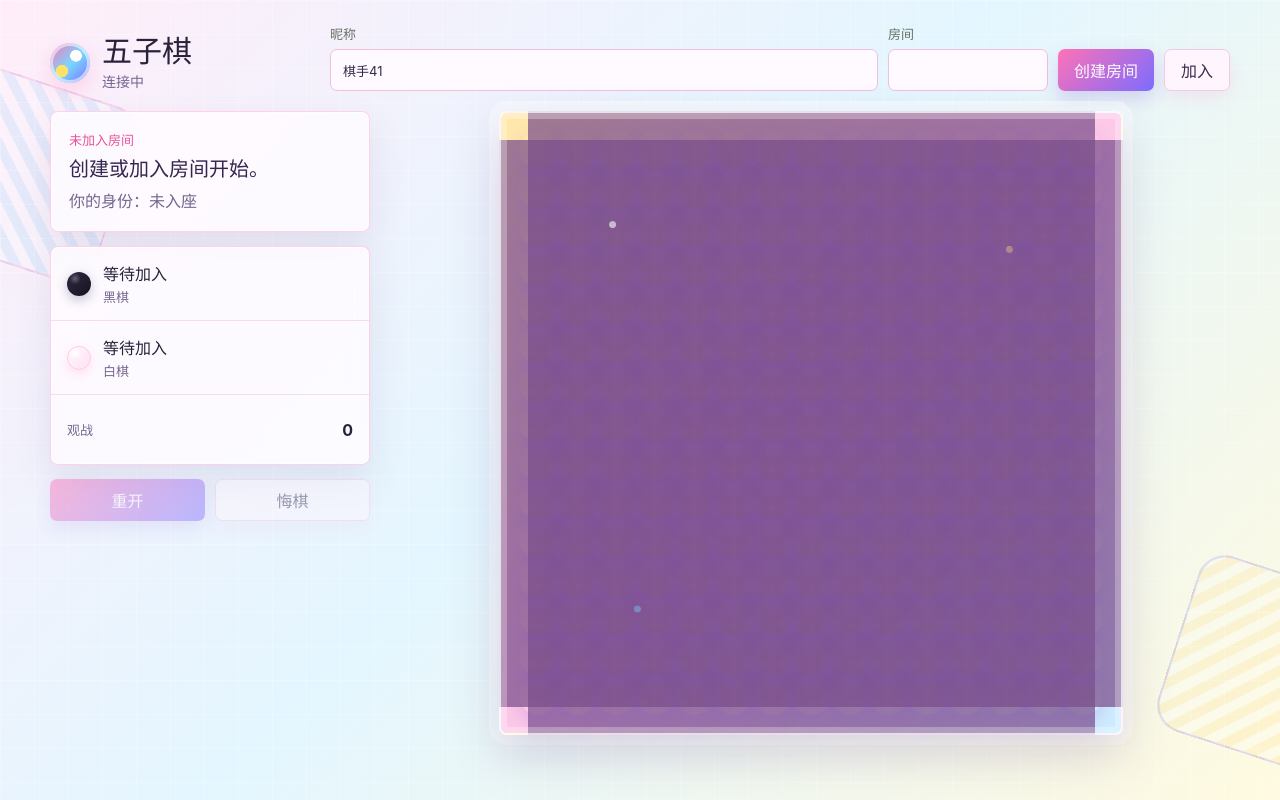
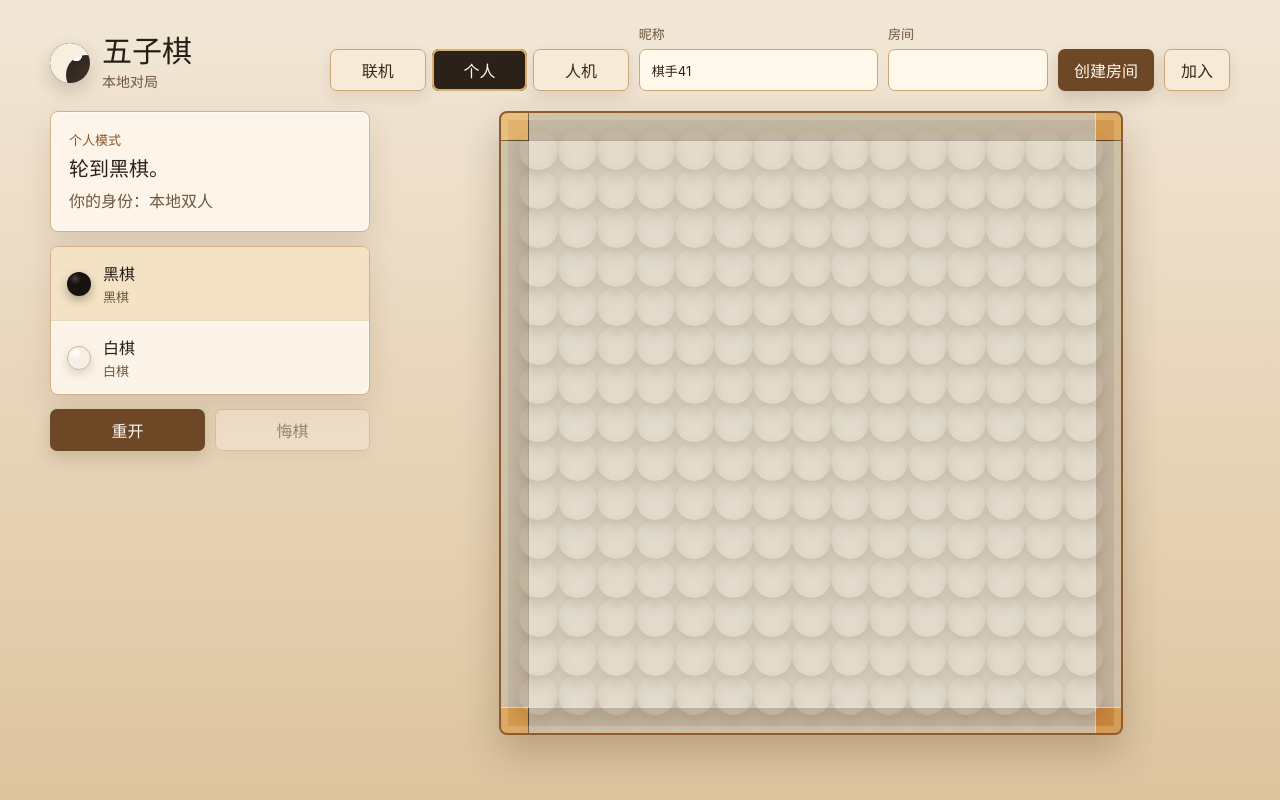
Before and after one commit to 1246023655/-, a React (Vite) app: page / in a window 1280 px wide. Built offline with nearby package versions, Linux system fonts and the light colour scheme; no server answers.

Commit message:
Add local and simple AI modes

```diff
--- a/src/App.tsx
+++ b/src/App.tsx
@@ -1,10 +1,32 @@
 import { useEffect, useMemo, useState } from "react";
 import { io } from "socket.io-client";
+import {
+  createEmptyBoard,
+  findWinningLine,
+  isBoardFull,
+  nextTurn
+} from "./shared/gameRules";
 import { BOARD_SIZE, type Ack, type Position, type RoomState, type Stone } from "./shared/types";
 
 const socket = io();
 const CLIENT_ID_KEY = "gomoku.clientId";
 const PLAYER_NAME_KEY = "gomoku.playerName";
+type GameMode = "online" | "local" | "ai";
+
+type LocalMove = Position & {
+  color: Stone;
+  moveNumber: number;
+};
+
+type LocalGame = {
+  board: ReturnType<typeof createEmptyBoard>;
+  turn: Stone;
+  winner: Stone | null;
+  winningLine: Position[];
+  moveHistory: LocalMove[];
+  status: "playing" | "won" | "draw";
+  message: string;
+};
 
 function getClientId(): string {
   const existing = localStorage.getItem(CLIENT_ID_KEY);
@@ -22,34 +44,82 @@ function getInitialName(): string {
   return localStorage.getItem(PLAYER_NAME_KEY) || `棋手${Math.floor(Math.random() * 90 + 10)}`;
 }
 
+function createLocalGame(mode: GameMode): LocalGame {
+  return {
+    board: createEmptyBoard(),
+    turn: "black",
+    winner: null,
+    winningLine: [],
+    moveHistory: [],
+    status: "playing",
+    message: mode === "ai" ? "你执黑棋，先手。" : "轮到黑棋。"
+  };
+}
+
 export default function App() {
   const [clientId] = useState(getClientId);
   const [playerName, setPlayerName] = useState(getInitialName);
   const [roomInput, setRoomInput] = useState(() => getRoomFromUrl());
   const [state, setState] = useState<RoomState | null>(null);
+  const [mode, setMode] = useState<GameMode>(() => (getRoomFromUrl() ? "online" : "local"));
+  const [localGame, setLocalGame] = useState<LocalGame>(() => createLocalGame(getRoomFromUrl() ? "online" : "local"));
   const [notice, setNotice] = useState("");
   const [connected, setConnected] = useState(socket.connected);
   const [copied, setCopied] = useState(false);
 
+  const isOnlineMode = mode === "online";
   const myPlayer = state?.players.find((player) => player.clientId === clientId) ?? null;
   const opponent = state?.players.find((player) => player.clientId !== clientId) ?? null;
   const roleLabel = myPlayer
     ? `${stoneLabel(myPlayer.color)}玩家`
-    : state
+    : state && isOnlineMode
       ? "观战"
-      : "未入座";
-  const canMove = Boolean(myPlayer && state?.status === "playing" && state.turn === myPlayer.color);
+      : mode === "ai"
+        ? "你执黑棋"
+        : "本地双人";
+  const canMove = isOnlineMode
+    ? Boolean(myPlayer && state?.status === "playing" && state.turn === myPlayer.color)
+    : localGame.status === "playing" && (mode === "local" || localGame.turn === "black");
   const shareUrl = state
     ? `${window.location.origin}${window.location.pathname}?room=${state.roomId}`
     : "";
+  const board = isOnlineMode ? state?.board ?? createEmptyBoard() : localGame.board;
+  const currentMessage = isOnlineMode
+    ? state?.message ?? "创建或加入房间开始。"
+    : localGame.message;
+  const currentStatusLabel = isOnlineMode
+    ? state?.roomId
+      ? `房间 ${state.roomId}`
+      : "联机房间"
+    : mode === "ai"
+      ? "人机模式 · 简单"
+      : "个人模式";
   const winningSet = useMemo(() => {
-    return new Set(state?.winningLine.map((item) => `${item.row}-${item.col}`) ?? []);
-  }, [state?.winningLine]);
-  const lastMove = state?.moveHistory.at(-1);
+    const winningLine = isOnlineMode ? state?.winningLine : localGame.winningLine;
+
+    return new Set(winningLine?.map((item) => `${item.row}-${item.col}`) ?? []);
+  }, [isOnlineMode, localGame.winningLine, state?.winningLine]);
+  const lastMove = isOnlineMode ? state?.moveHistory.at(-1) : localGame.moveHistory.at(-1);
 
   useEffect(() => {
     localStorage.setItem(PLAYER_NAME_KEY, playerName);
   }, [playerName]);
+
+  useEffect(() => {
+    if (mode !== "ai" || localGame.status !== "playing" || localGame.turn !== "white") {
+      return;
+    }
+
+    const timer = window.setTimeout(() => {
+      const move = chooseSimpleAiMove(localGame.board);
+
+      if (move) {
+        playLocalMove(move, "white");
+      }
+    }, 420);
+
+    return () => window.clearTimeout(timer);
+  }, [localGame.board, localGame.status, localGame.turn, mode]);
 
   useEffect(() => {
     const handleConnect = () => setConnected(true);
@@ -92,7 +162,21 @@ export default function App() {
     };
   }, []);
 
+  function changeMode(nextMode: GameMode) {
+    setMode(nextMode);
+    setNotice("");
+
+    if (nextMode === "online") {
+      return;
+    }
+
+    setState(null);
+    setLocalGame(createLocalGame(nextMode));
+    window.history.replaceState(null, "", window.location.pathname);
+  }
+
   function createRoom() {
+    setMode("online");
     setNotice("");
     socket.emit(
       "room:create",
@@ -111,6 +195,7 @@ export default function App() {
   }
 
   function joinRoom(roomId = roomInput) {
+    setMode("online");
     const normalizedRoomId = roomId.trim().toUpperCase();
 
     if (!normalizedRoomId) {
@@ -140,6 +225,11 @@ export default function App() {
       return;
     }
 
+    if (!isOnlineMode) {
+      playLocalMove(position, mode === "ai" ? "black" : localGame.turn);
+      return;
+    }
+
     socket.emit("game:move", position, (ack: Ack) => {
       if (!ack.ok) {
         setNotice(ack.error);
@@ -148,6 +238,12 @@ export default function App() {
   }
 
   function restartGame() {
+    if (!isOnlineMode) {
+      setLocalGame(createLocalGame(mode));
+      setNotice("");
+      return;
+    }
+
     socket.emit("game:restart", (ack: Ack) => {
       if (!ack.ok) {
         setNotice(ack.error);
@@ -156,6 +252,12 @@ export default function App() {
   }
 
   function requestUndo() {
+    if (!isOnlineMode) {
+      setLocalGame((current) => undoLocalMove(current, mode));
+      setNotice("");
+      return;
+    }
+
     socket.emit("game:undo:request", (ack: Ack) => {
       if (!ack.ok) {
         setNotice(ack.error);
@@ -181,6 +283,10 @@ export default function App() {
     window.setTimeout(() => setCopied(false), 1400);
   }
 
+  function playLocalMove(position: Position, color: Stone) {
+    setLocalGame((current) => applyLocalMove(current, position, color, mode));
+  }
+
   return (
     <main className="shell">
       <section className="topbar" aria-label="房间操作">
@@ -188,11 +294,34 @@ export default function App() {
           <span className="brand-mark" aria-hidden="true" />
           <div>
             <h1>五子棋</h1>
-            <p>{connected ? "已连接" : "连接中"}</p>
+            <p>{isOnlineMode ? (connected ? "联机已连接" : "联机连接中") : "本地对局"}</p>
           </div>
         </div>
 
         <div className="room-tools">
+          <div className="mode-tabs" aria-label="模式选择">
+            <button
+              type="button"
+              className={mode === "online" ? "is-selected" : "secondary"}
+              onClick={() => changeMode("online")}
+            >
+              联机
+            </button>
+            <button
+              type="button"
+              className={mode === "local" ? "is-selected" : "secondary"}
+              onClick={() => changeMode("local")}
+            >
+              个人
+            </button>
+            <button
+              type="button"
+              className={mode === "ai" ? "is-selected" : "secondary"}
+              onClick={() => changeMode("ai")}
+            >
+              人机
+            </button>
+          </div>
           <label>
             昵称
             <input
@@ -206,6 +335,7 @@ export default function App() {
             <input
               value={roomInput}
               maxLength={8}
+              disabled={!isOnlineMode}
               onChange={(event) => setRoomInput(event.target.value.toUpperCase())}
               onKeyDown={(event) => {
                 if (event.key === "Enter") {
@@ -226,11 +356,12 @@ export default function App() {
       <section className="game-layout">
         <aside className="panel" aria-label="对局状态">
           <div className="status-card">
-            <span className="eyebrow">{state?.roomId ? `房间 ${state.roomId}` : "未加入房间"}</span>
-            <strong>{state?.message ?? "创建或加入房间开始。"}</strong>
+            <span className="eyebrow">{currentStatusLabel}</span>
+            <strong>{currentMessage}</strong>
             <p>{notice || `你的身份：${roleLabel}`}</p>
           </div>
 
+          {isOnlineMode ? (
             <div className="players">
               <PlayerRow color="black" state={state} clientId={clientId} />
               <PlayerRow color="white" state={state} clientId={clientId} />
@@ -239,8 +370,22 @@ export default function App() {
                 <strong>{state?.spectators ?? 0}</strong>
               </div>
             </div>
+          ) : (
+            <div className="players">
+              <LocalPlayerRow
+                color="black"
+                name={mode === "ai" ? "你" : "黑棋"}
+                isTurn={localGame.status === "playing" && localGame.turn === "black"}
+              />
+              <LocalPlayerRow
+                color="white"
+                name={mode === "ai" ? "简单电脑" : "白棋"}
+                isTurn={localGame.status === "playing" && localGame.turn === "white"}
+              />
+            </div>
+          )}
 
-          {state && (
+          {state && isOnlineMode && (
             <div className="share-box">
               <span>分享链接</span>
               <button type="button" className="link-button" onClick={copyShareUrl}>
@@ -250,14 +395,18 @@ export default function App() {
           )}
 
           <div className="actions">
-            <button type="button" onClick={restartGame} disabled={!myPlayer || !state}>
+            <button type="button" onClick={restartGame} disabled={isOnlineMode && (!myPlayer || !state)}>
               重开
             </button>
             <button
               type="button"
               className="secondary"
               onClick={requestUndo}
-              disabled={!myPlayer || !state || state.moveHistory.length === 0 || state.status !== "playing"}
+              disabled={
+                isOnlineMode
+                  ? !myPlayer || !state || state.moveHistory.length === 0 || state.status !== "playing"
+                  : localGame.moveHistory.length === 0 || localGame.status !== "playing"
+              }
             >
               悔棋
             </button>
@@ -285,7 +434,7 @@ export default function App() {
           >
             {Array.from({ length: BOARD_SIZE }).map((_, row) =>
               Array.from({ length: BOARD_SIZE }).map((__, col) => {
-                const stone = state?.board[row][col] ?? null;
+                const stone = board[row][col] ?? null;
                 const key = `${row}-${col}`;
                 const isLastMove = lastMove?.row === row && lastMove.col === col;
 
@@ -345,6 +494,149 @@ function PlayerRow({
   );
 }
 
+function LocalPlayerRow({
+  color,
+  name,
+  isTurn
+}: {
+  color: Stone;
+  name: string;
+  isTurn: boolean;
+}) {
+  return (
+    <div className={`player-row ${isTurn ? "is-turn" : ""}`}>
+      <span className={`mini-stone ${color}`} />
+      <div>
+        <strong>{name}</strong>
+        <small>{stoneLabel(color)}</small>
+      </div>
+    </div>
+  );
+}
+
+function applyLocalMove(
+  game: LocalGame,
+  position: Position,
+  color: Stone,
+  mode: GameMode
+): LocalGame {
+  if (game.status !== "playing" || game.board[position.row]?.[position.col] || color !== game.turn) {
+    return game;
+  }
+
+  const board = game.board.map((row) => [...row]);
+  board[position.row][position.col] = color;
+
+  const winningLine = findWinningLine(board, position, color);
+  const moveHistory = [
+    ...game.moveHistory,
+    { ...position, color, moveNumber: game.moveHistory.length + 1 }
+  ];
+
+  if (winningLine.length) {
+    return {
+      ...game,
+      board,
+      winner: color,
+      winningLine,
+      moveHistory,
+      status: "won",
+      message: `${stoneLabel(color)}获胜。`
+    };
+  }
+
+  if (isBoardFull(board)) {
+    return {
+      ...game,
+      board,
+      moveHistory,
+      status: "draw",
+      message: "棋盘已满，平局。"
+    };
+  }
+
+  const turn = nextTurn(color);
+
+  return {
+    ...game,
+    board,
+    turn,
+    moveHistory,
+    message: getLocalMessage(mode, turn)
+  };
+}
+
+function undoLocalMove(game: LocalGame, mode: GameMode): LocalGame {
+  const undoCount = mode === "ai" ? 2 : 1;
+  const nextHistory = game.moveHistory.slice(0, Math.max(0, game.moveHistory.length - undoCount));
+  const nextGame = createLocalGame(mode);
+
+  return nextHistory.reduce(
+    (current, move) => applyLocalMove(current, move, move.color, mode),
+    nextGame
+  );
+}
+
+function chooseSimpleAiMove(board: LocalGame["board"]): Position | null {
+  const available = getAvailablePositions(board);
+
+  if (!available.length) {
+    return null;
+  }
+
+  return (
+    findTacticalMove(board, available, "white") ??
+    findTacticalMove(board, available, "black") ??
+    getCenterMove(board) ??
+    available[Math.floor(Math.random() * available.length)]
+  );
+}
+
+function findTacticalMove(
+  board: LocalGame["board"],
+  available: Position[],
+  color: Stone
+): Position | null {
+  for (const move of available) {
+    const nextBoard = board.map((row) => [...row]);
+    nextBoard[move.row][move.col] = color;
+
+    if (findWinningLine(nextBoard, move, color).length) {
+      return move;
+    }
+  }
+
+  return null;
+}
+
+function getCenterMove(board: LocalGame["board"]): Position | null {
+  const center = Math.floor(BOARD_SIZE / 2);
+
+  return board[center][center] ? null : { row: center, col: center };
+}
+
+function getAvailablePositions(board: LocalGame["board"]): Position[] {
+  const positions: Position[] = [];
+
+  for (let row = 0; row < BOARD_SIZE; row += 1) {
+    for (let col = 0; col < BOARD_SIZE; col += 1) {
+      if (!board[row][col]) {
+        positions.push({ row, col });
+      }
+    }
+  }
+
+  return positions;
+}
+
+function getLocalMessage(mode: GameMode, turn: Stone): string {
+  if (mode === "ai") {
+    return turn === "black" ? "轮到你落子。" : "电脑思考中。";
+  }
+
+  return `轮到${stoneLabel(turn)}。`;
+}
+
 function getRoomFromUrl(): string {
   return new URLSearchParams(window.location.search).get("room")?.trim().toUpperCase() ?? "";
 }
--- a/src/styles.css
+++ b/src/styles.css
@@ -1,8 +1,8 @@
 :root {
-  color: #29223a;
+  color: #261f18;
   background:
-    linear-gradient(135deg, rgb(255 237 249 / 94%), rgb(225 246 255 / 92%) 48%, rgb(255 250 222 / 94%)),
-    #fff5fb;
+    linear-gradient(180deg, #f3eadb, #e7d4b7),
+    #ead8bd;
   font-family:
     Inter, "Segoe UI", "Microsoft YaHei", system-ui, -apple-system, BlinkMacSystemFont,
     sans-serif;
@@ -18,10 +18,7 @@ body {
   min-width: 320px;
   min-height: 100vh;
   margin: 0;
-  background:
-    linear-gradient(90deg, rgb(255 255 255 / 24%) 1px, transparent 1px),
-    linear-gradient(rgb(255 255 255 / 24%) 1px, transparent 1px);
-  background-size: 34px 34px;
+  background: linear-gradient(180deg, #f2e7d7, #dec49e);
 }
 
 button,
@@ -34,9 +31,9 @@ button {
   border: 0;
   border-radius: 7px;
   padding: 0 16px;
-  color: #fffafd;
-  background: linear-gradient(135deg, #ff72b6, #7c6cff);
-  box-shadow: 0 8px 18px rgb(126 83 210 / 22%);
+  color: #fff9ef;
+  background: #6e4726;
+  box-shadow: 0 7px 16px rgb(69 43 18 / 18%);
   cursor: pointer;
   transition:
     transform 120ms ease,
@@ -46,7 +43,7 @@ button {
 
 button:hover:not(:disabled) {
   transform: translateY(-1px);
-  background: linear-gradient(135deg, #ff5aa9, #6557f2);
+  background: #573719;
 }
 
 button:disabled {
@@ -55,70 +52,41 @@ button:disabled {
 }
 
 button.secondary {
-  color: #3a2b52;
-  background: #fff5fc;
-  border: 1px solid #f0c9e9;
-  box-shadow: 0 8px 18px rgb(255 111 182 / 12%);
+  color: #3a2818;
+  background: #f7ead7;
+  border: 1px solid #caa678;
+  box-shadow: 0 6px 14px rgb(77 51 24 / 10%);
 }
 
 button.secondary:hover:not(:disabled) {
-  background: #ffe7f7;
+  background: #eed7b6;
+}
+
+button.is-selected {
+  background: #2c2118;
+  box-shadow: inset 0 0 0 2px #d8b06e;
 }
 
 input {
   width: 100%;
   height: 42px;
-  border: 1px solid #efbfdd;
+  border: 1px solid #c9a777;
   border-radius: 7px;
   padding: 0 12px;
-  color: #352a49;
-  background: #fffaff;
+  color: #2d2117;
+  background: #fff8eb;
   outline: none;
 }
 
 input:focus {
-  border-color: #ff72b6;
-  box-shadow: 0 0 0 3px rgb(255 114 182 / 18%);
+  border-color: #8b5b2d;
+  box-shadow: 0 0 0 3px rgb(139 91 45 / 16%);
 }
 
 .shell {
-  position: relative;
   width: min(1180px, calc(100vw - 32px));
   margin: 0 auto;
   padding: 24px 0 32px;
-}
-
-.shell::before,
-.shell::after {
-  position: fixed;
-  z-index: -1;
-  width: 180px;
-  height: 180px;
-  border: 2px solid rgb(255 114 182 / 24%);
-  border-radius: 28px;
-  content: "";
-  transform: rotate(18deg);
-}
-
-.shell::before {
-  top: 82px;
-  left: -64px;
-  background: repeating-linear-gradient(
-    45deg,
-    rgb(255 255 255 / 20%) 0 10px,
-    rgb(126 207 255 / 16%) 10px 20px
-  );
-}
-
-.shell::after {
-  right: -78px;
-  bottom: 44px;
-  border-color: rgb(105 92 242 / 20%);
-  background: repeating-linear-gradient(
-    -45deg,
-    rgb(255 255 255 / 20%) 0 10px,
-    rgb(255 211 101 / 16%) 10px 20px
-  );
 }
 
 .topbar {
@@ -140,12 +108,11 @@ input:focus {
   height: 40px;
   border-radius: 50%;
   background:
-    radial-gradient(circle at 65% 32%, #fff 0 15%, transparent 16%),
-    radial-gradient(circle at 30% 70%, #ffe165 0 15%, transparent 16%),
-    linear-gradient(135deg, #ff72b6, #78d7ff 52%, #7c6cff);
+    radial-gradient(circle at 66% 32%, #fff 0 14%, transparent 15%),
+    linear-gradient(135deg, #1d1a16, #3f3328);
   box-shadow:
-    0 8px 20px rgb(255 114 182 / 24%),
-    inset 0 0 0 3px rgb(255 255 255 / 55%);
+    16px 12px 0 #f8efe1 inset,
+    0 8px 18px rgb(73 46 21 / 20%);
 }
 
 h1 {
@@ -161,13 +128,13 @@ p {
 
 .brand p {
   margin-top: 4px;
-  color: #74658e;
+  color: #70573d;
   font-size: 14px;
 }
 
 .room-tools {
   display: grid;
-  grid-template-columns: minmax(130px, 1fr) minmax(120px, 160px) auto auto;
+  grid-template-columns: minmax(220px, 1.25fr) minmax(130px, 1fr) minmax(120px, 160px) auto auto;
   gap: 10px;
   align-items: end;
 }
@@ -175,7 +142,7 @@ p {
 label {
   display: grid;
   gap: 6px;
-  color: #667266;
+  color: #6c553d;
   font-size: 13px;
 }
 
@@ -195,13 +162,12 @@ label {
 .players,
 .share-box,
 .undo-card {
-  border: 1px solid rgb(255 191 226 / 70%);
+  border: 1px solid #d1b087;
   border-radius: 8px;
-  background: rgb(255 252 255 / 84%);
+  background: rgb(255 249 238 / 88%);
   box-shadow:
-    0 16px 36px rgb(103 82 138 / 12%),
-    inset 0 0 0 1px rgb(255 255 255 / 70%);
-  backdrop-filter: blur(10px);
+    0 14px 30px rgb(79 51 20 / 12%),
+    inset 0 0 0 1px rgb(255 255 255 / 54%);
 }
 
 .status-card {
@@ -213,16 +179,16 @@ label {
 .status-card strong {
   font-size: 20px;
   line-height: 1.25;
-  color: #35264f;
+  color: #2b2118;
 }
 
 .status-card p {
-  color: #74658e;
+  color: #6e563d;
   line-height: 1.45;
 }
 
 .eyebrow {
-  color: #e9529c;
+  color: #8a5528;
   font-size: 13px;
   font-weight: 700;
 }
@@ -238,7 +204,7 @@ label {
   gap: 12px;
   min-height: 70px;
   padding: 14px 16px;
-  border-top: 1px solid #f6dcef;
+  border-top: 1px solid #ead8be;
 }
 
 .player-row:first-child {
@@ -246,7 +212,7 @@ label {
 }
 
 .player-row.is-turn {
-  background: linear-gradient(90deg, rgb(255 222 243 / 78%), rgb(224 245 255 / 76%));
+  background: #f3e2c4;
 }
 
 .player-row div {
@@ -265,7 +231,7 @@ label {
 .spectator-row span,
 .share-box span,
 .undo-card span {
-  color: #766791;
+  color: #6e563d;
   font-size: 13px;
 }
 
@@ -282,17 +248,17 @@ label {
 
 .mini-stone.black {
   background:
-    radial-gradient(circle at 34% 28%, rgb(255 255 255 / 28%), transparent 24%),
-    linear-gradient(135deg, #302a44, #15131e);
-  box-shadow: 0 4px 12px rgb(43 32 68 / 26%);
+    radial-gradient(circle at 34% 28%, rgb(255 255 255 / 20%), transparent 24%),
+    #171410;
+  box-shadow: 0 4px 10px rgb(32 23 14 / 32%);
 }
 
 .mini-stone.white {
-  border: 1px solid #ffc7e7;
+  border: 1px solid #cbb99e;
   background:
     radial-gradient(circle at 34% 28%, #fff, transparent 30%),
-    linear-gradient(135deg, #fff8fc, #ffe1f3);
-  box-shadow: 0 4px 12px rgb(255 114 182 / 20%);
+    #f7efe4;
+  box-shadow: 0 4px 10px rgb(75 53 28 / 18%);
 }
 
 .share-box {
@@ -305,14 +271,14 @@ label {
   width: 100%;
   justify-content: flex-start;
   overflow: hidden;
-  color: #4f3570;
-  background: #fff0fb;
+  color: #3b2718;
+  background: #f8ead3;
   text-overflow: ellipsis;
   white-space: nowrap;
 }
 
 .link-button:hover:not(:disabled) {
-  background: #ffe0f5;
+  background: #efd8b5;
 }
 
 .actions,
@@ -335,28 +301,37 @@ label {
 }
 
 .board {
-  --grid-color: rgb(122 78 138 / 72%);
+  --grid-dark: rgb(49 34 20 / 72%);
+  --grid-light: rgb(255 250 235 / 62%);
   display: grid;
   grid-template-columns: repeat(var(--board-size), 1fr);
   width: min(100%, 78vh);
   max-width: 780px;
   aspect-ratio: 1;
   padding: clamp(8px, 1.6vw, 18px);
-  border: 2px solid rgb(255 255 255 / 78%);
+  border: 2px solid #8e5d2f;
   border-radius: 8px;
   background:
-    radial-gradient(circle at 18% 18%, rgb(255 255 255 / 60%) 0 3px, transparent 4px),
-    radial-gradient(circle at 82% 22%, rgb(255 225 101 / 42%) 0 3px, transparent 4px),
-    radial-gradient(circle at 22% 80%, rgb(120 215 255 / 44%) 0 3px, transparent 4px),
-    linear-gradient(var(--grid-color), var(--grid-color)) center / calc(100% - 8.6%) 1px
+    linear-gradient(var(--grid-light), var(--grid-light)) center / calc(100% - 8.6%) 1px
       repeat-y,
-    linear-gradient(90deg, var(--grid-color), var(--grid-color)) center / 1px calc(100% - 8.6%)
+    linear-gradient(90deg, var(--grid-light), var(--grid-light)) center / 1px calc(100% - 8.6%)
       repeat-x,
-    linear-gradient(135deg, #ffe8a8, #ffc7e7 48%, #cceeff);
+    linear-gradient(var(--grid-dark), var(--grid-dark)) center / calc(100% - 8.6%) 1px
+      repeat-y,
+    linear-gradient(90deg, var(--grid-dark), var(--grid-dark)) center / 1px calc(100% - 8.6%)
+      repeat-x,
+    linear-gradient(90deg, rgb(114 71 31 / 10%) 0 1px, transparent 1px 18px),
+    linear-gradient(135deg, #e2b46f, #d39a50 48%, #c9853d);
+  background-position:
+    calc(50% + 1px) calc(50% + 1px),
+    calc(50% + 1px) calc(50% + 1px),
+    center,
+    center,
+    center,
+    center;
   box-shadow:
-    0 20px 48px rgb(116 82 145 / 24%),
-    0 0 0 10px rgb(255 255 255 / 42%),
-    inset 0 0 0 6px rgb(255 255 255 / 28%);
+    0 18px 38px rgb(58 38 16 / 24%),
+    inset 0 0 0 7px rgb(255 238 192 / 20%);
 }
 
 .cell {
@@ -372,7 +347,7 @@ label {
 }
 
 .cell:hover:not(:disabled) {
-  background: rgb(255 114 182 / 20%);
+  background: rgb(40 24 10 / 10%);
   transform: none;
 }
 
@@ -389,17 +364,17 @@ label {
 
 .has-black .stone {
   background:
-    radial-gradient(circle at 34% 28%, rgb(255 255 255 / 28%), transparent 24%),
-    linear-gradient(135deg, #362e52, #11101a);
-  box-shadow: 0 6px 12px rgb(48 35 70 / 38%);
+    radial-gradient(circle at 34% 28%, rgb(255 255 255 / 22%), transparent 24%),
+    #16130f;
+  box-shadow: 0 6px 11px rgb(30 20 10 / 38%);
 }
 
 .has-white .stone {
-  border: 1px solid #ffc3e5;
+  border: 1px solid #c9b99f;
   background:
     radial-gradient(circle at 34% 28%, #fff, transparent 30%),
-    linear-gradient(135deg, #fff, #ffe5f5);
-  box-shadow: 0 6px 12px rgb(112 72 122 / 22%);
+    #f8efe2;
+  box-shadow: 0 6px 11px rgb(72 48 21 / 22%);
 }
 
 .cell.is-winning::after,
@@ -412,13 +387,19 @@ label {
 }
 
 .cell.is-winning::after {
-  border: 2px solid #ff3f9b;
+  border: 2px solid #b01616;
   animation: winning-pop 820ms ease-in-out infinite alternate;
 }
 
 .cell.is-last::after {
-  background: #5fddff;
-  box-shadow: 0 0 0 3px rgb(255 255 255 / 60%);
+  background: #b01616;
+  box-shadow: 0 0 0 3px rgb(255 238 214 / 74%);
+}
+
+.mode-tabs {
+  display: grid;
+  grid-template-columns: repeat(3, 1fr);
+  gap: 6px;
 }
 
 @keyframes winning-pop {
```
Also changed, not shown: 1 other file (tests, documents, lock files or other folders). Lines whose indentation alone changed are shown as unchanged.
